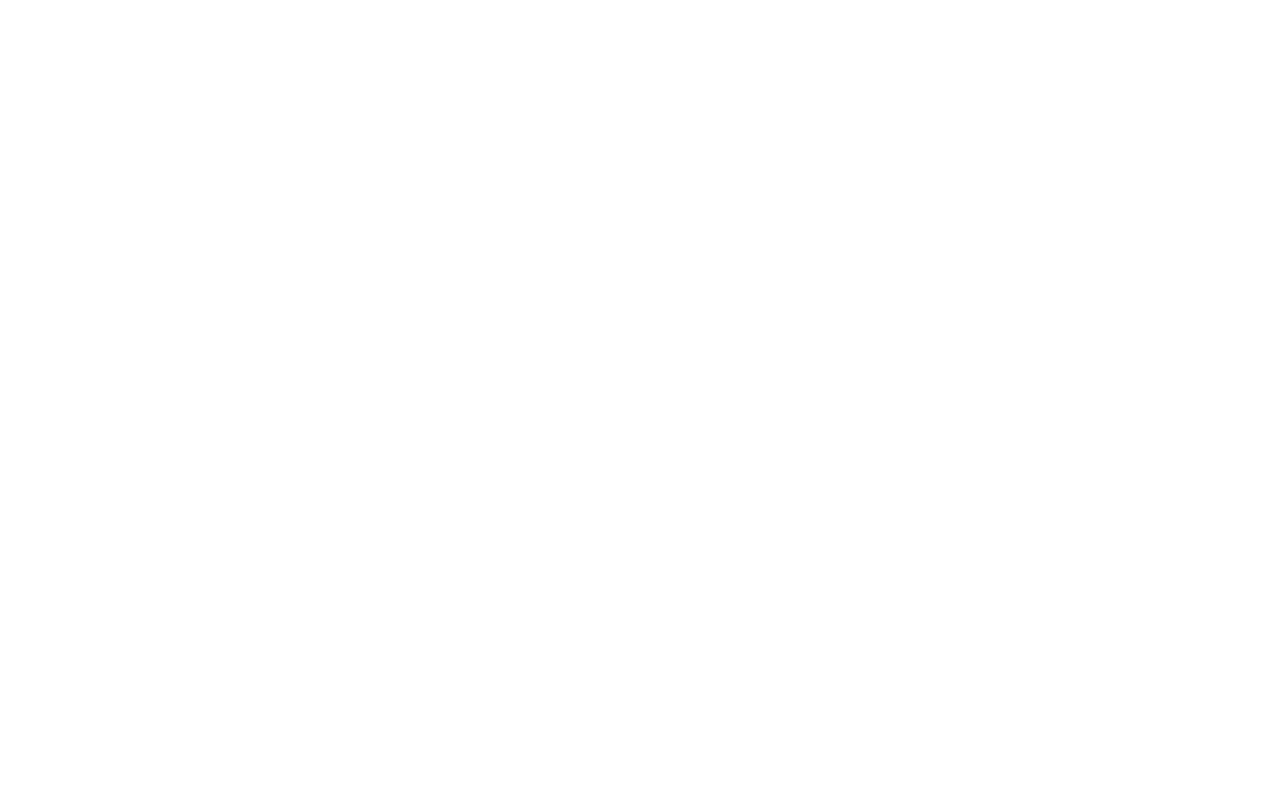
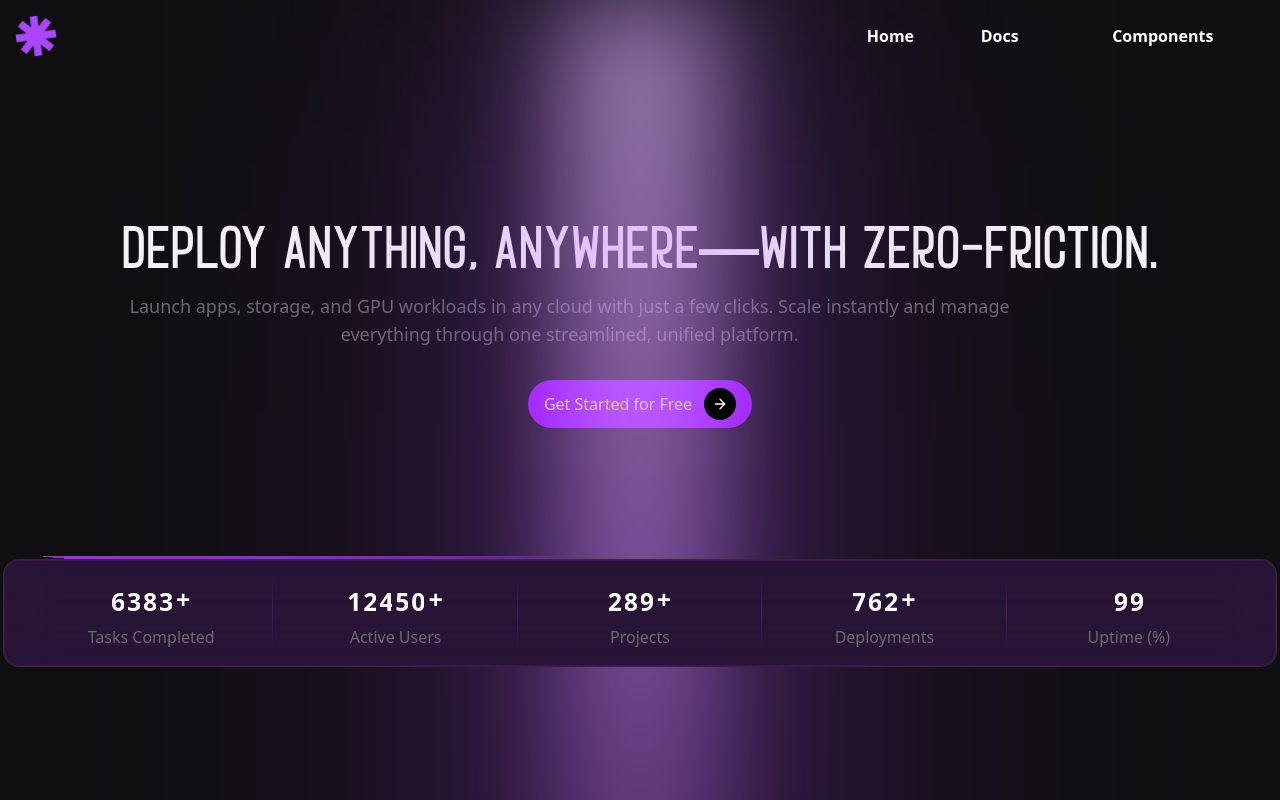
Before and after one commit to vamsi-jagatha/Reusable-Components, a React (Vite) app: page /testing in a window 1280 px wide. Before the commit this address had no page. Built offline with nearby package versions, Linux system fonts and the light colour scheme.

Commit message:
Update: Cards styling, Added testing route of viewing how it works in prod,  changes made in about section , Landing Pages  and CounterItems and CounterSections

```diff
--- a/src/App.css
+++ b/src/App.css
@@ -1,5 +1,6 @@
+html,
 body {
-  overflow-x: hidden;
+  overflow-x: hidden !important;
 }
 
 ::-webkit-scrollbar {
@@ -57,3 +58,56 @@
 }
 
 /* GSAP */
+.glass3d {
+  --filter-glass3d: blur(8px) brightness(1.65) saturate(3.3);
+  --color-glass3d: hsl(189 80% 10% / 0.2);
+  --noise-glass3d: url("https://www.transparenttextures.com/patterns/egg-shell.png");
+
+  position: relative;
+  z-index: 4;
+  box-shadow: 0 0 0.75px hsl(205 20% 10% / 0.2),
+    0.7px 0.8px 1.2px -0.4px hsl(205 20% 10% / 0.1),
+    1.3px 1.5px 2.2px -0.8px hsl(205 20% 10% / 0.1),
+    2.3px 2.6px 3.9px -1.2px hsl(205 20% 10% / 0.1),
+    3.9px 4.4px 6.6px -1.7px hsl(205 20% 10% / 0.1),
+    6.5px 7.2px 10.9px -2.1px hsl(205 20% 10% / 0.1),
+    8px 9px 14px -2.5px hsl(205 20% 10% / 0.2);
+}
+
+.glass3d::before {
+  content: "";
+  position: absolute;
+  inset: 0;
+  pointer-events: none;
+  border-radius: inherit;
+  overflow: hidden;
+  z-index: 3;
+
+  -webkit-backdrop-filter: var(--filter-glass3d);
+  backdrop-filter: var(--filter-glass3d);
+  background-color: var(--color-glass3d);
+  background-image: var(--noise-glass3d);
+  background-size: 100px;
+  background-repeat: repeat;
+}
+
+.glass3d::after {
+  content: "";
+  position: absolute;
+  inset: 0;
+  pointer-events: none;
+  border-radius: inherit;
+  overflow: hidden;
+  z-index: 5;
+
+  box-shadow: inset 2px 2px 1px -3px hsl(205 20% 90% / 0.8),
+    inset 4px 4px 2px -6px hsl(205 20% 90% / 0.3),
+    inset 1.5px 1.5px 1.5px -0.75px hsl(205 20% 90% / 0.15),
+    inset 1.5px 1.5px 0.25px hsl(205 20% 90% / 0.03),
+    inset 0 0 0.25px 0.5px hsl(205 20% 90% / 0.03);
+}
+
+.glass3d > * {
+  position: relative;
+  z-index: 6;
+}
--- a/src/App.jsx
+++ b/src/App.jsx
@@ -1,5 +1,6 @@
 import { BrowserRouter, Routes } from "react-router-dom";
 import MainRoutes from "./routes/MainRoutes";
+import TestingRoutes from "./routes/TestingRoutes";
 import "./App.css";
 
 import React from "react";
@@ -12,6 +13,7 @@
   return (
     <BrowserRouter>
       <Routes>{MainRoutes()}</Routes>
+      <Routes>{TestingRoutes()}</Routes>
     </BrowserRouter>
   );
 }
--- a/src/components/cards/Cards-4.jsx
+++ b/src/components/cards/Cards-4.jsx
@@ -62,9 +62,7 @@
         if (pauseOnHover) e.currentTarget.style.animationPlayState = "running";
       }}
     >
-      <div
-        className={`${radiusClass} bg-neutral-900 border border-white/10 p-6`}
-      >
+      <div className={`${radiusClass} bg-neutral-900 border border-white/10 `}>
         {children}
       </div>
 
--- a/src/components/counters/CounterSection-1.jsx
+++ b/src/components/counters/CounterSection-1.jsx
@@ -1,18 +1,27 @@
 import React from "react";
 import CounterItem from "./Counteritems-2";
+import Cards from "../cards/Cards-4";
 
 const CounterSection = ({ items = [] }) => {
   return (
-    <section className="w-full flex justify-center pt-32 pb-12 px-4">
+    <Cards
+      borderRadius="2xl"
+      borderWidth={3}
+      speed="8s"
+      colors={["#9C2CE9"]}
+      pauseOnHover={false}
+      borderLength={10} // % of visible border
+      rotation="counterClockwise"
+      className=" mt-20  md:w-7xl md:mt-32 mmd:pt-32   pt-32 pb-12 px-4"
+    >
       <div
         className="
           w-full max-w-7xl
           py-4 px-6
           rounded-2xl
-          bg-gradient-to-b from-[#4d5f25]/40 to-[#0b0d06]/90
+    bg-purple-800/20
           backdrop-blur-xl
-          border border-[#57702e]/30
-          shadow-[0_0_40px_rgba(100,255,100,0.15)]
+          border border-purple-700/30
         "
       >
         {/* GRID SYSTEM */}
@@ -53,7 +62,7 @@
                     hidden lg:block
                     absolute right-0 top-0 bottom-0
                     w-px
-                    bg-gradient-to-b from-transparent via-green-600/30 to-transparent
+                    bg-linear-to-b from-transparent via-purple-600/30 to-transparent
                   "
                 />
               )}
@@ -61,7 +70,7 @@
           ))}
         </div>
       </div>
-    </section>
+    </Cards>
   );
 };
 
--- a/src/components/counters/Counteritems-2.jsx
+++ b/src/components/counters/Counteritems-2.jsx
@@ -4,12 +4,11 @@
 const CounterItem = ({
   label,
   value,
-
   digitColor = "white",
   fontSize = 40,
-  width = 15,
+  width = 12,
   plus = true,
-  animationDelay = 0, // ⬅ NEW PROP
+  animationDelay = 0,
 }) => {
   const wrapperRef = useRef([]);
 
@@ -25,24 +24,24 @@
 
       const numberList = el.querySelector(".numbers");
       const direction = index % 2 === 0 ? "up" : "down";
+      const targetIndex = Number(digit);
 
-      // Reset before animation
       gsap.set(numberList, { y: 0 });
 
       if (direction === "up") {
         gsap.to(numberList, {
-          y: -digit * DIGIT_HEIGHT,
+          y: -(targetIndex * DIGIT_HEIGHT),
           duration: 1.6,
-          delay: animationDelay, // ⬅ APPLY DELAY HERE
+          delay: animationDelay,
           ease: "power4.out",
         });
       } else {
         gsap.set(numberList, { y: -(9 * DIGIT_HEIGHT) });
 
         gsap.to(numberList, {
-          y: -(digit * DIGIT_HEIGHT),
+          y: -(targetIndex * DIGIT_HEIGHT),
           duration: 1.6,
-          delay: animationDelay, // ⬅ APPLY DELAY HERE
+          delay: animationDelay,
           ease: "power4.out",
         });
       }
@@ -52,9 +51,12 @@
   return (
     <div className="flex flex-col items-center">
       <div
-        className={`flex gap-1 font-bold ${isTailwind ? digitColor : ""}`}
+        className={`flex gap-1 font-bold items-center ${
+          isTailwind ? digitColor : ""
+        }`}
         style={!isTailwind ? { color: digitColor } : {}}
       >
+        {/* DIGIT WHEELS */}
         {String(value)
           .split("")
           .map((digitChar, index) => (
@@ -66,7 +68,7 @@
             >
               <div
                 className="numbers absolute top-0 left-0"
-                style={{ height: `${48 * 10}px` }}
+                style={{ height: `${48 * 10}px` }} // Only 0–9
               >
                 {Array.from({ length: 10 }).map((_, i) => (
                   <div
@@ -86,31 +88,28 @@
                     {i}
                   </div>
                 ))}
+              </div>
+            </div>
+          ))}
 
-                {/* PLUS SIGN BLOCK */}
+        {/* STATIC PLUS SIGN */}
         {plus && (
-                  <div
+          <span
             className={isTailwind ? digitColor : ""}
             style={{
-                      height: "48px",
-                      display: "flex",
-                      justifyContent: "center",
-                      alignItems: "center",
               fontSize: `${fontSize}px`,
+              marginTop: "-4px",
               lineHeight: "48px",
-                      width: `${width}px`,
+              fontWeight: "bold",
               ...(isTailwind ? {} : { color: digitColor }),
             }}
           >
             +
-                  </div>
+          </span>
         )}
       </div>
-            </div>
-          ))}
-      </div>
 
-      <span className="text-gray-700 text-md mt-2">{label}</span>
+      <span className="text-gray-700 text-md mt-0">{label}</span>
     </div>
   );
 };
--- /dev/null
+++ b/src/pages/test/Testing.jsx
@@ -0,0 +1,12 @@
+import React from "react";
+import Spinner from "../../components/spinners/Spinner-1";
+import Landing from "../../sections/landing/Landing-2";
+const Testing = () => {
+  return (
+    <div>
+      <Landing />
+    </div>
+  );
+};
+
+export default Testing;
--- /dev/null
+++ b/src/routes/TestingRoutes.jsx
@@ -0,0 +1,13 @@
+import { Route } from "react-router-dom";
+import MainLayout from "../layouts/MainLayout";
+import Testing from "../pages/test/Testing";
+
+export default function TestingRoutes() {
+  return (
+    <>
+      <Route element={<MainLayout />}>
+        <Route path="/testing" element={<Testing />} />
+      </Route>
+    </>
+  );
+}
--- a/src/sections/about/About-1.jsx
+++ b/src/sections/about/About-1.jsx
@@ -14,10 +14,10 @@
           </header>
 
           {/* Center Large Text */}
-          <div className="text-center">
-            <p className="text-2xl md:text-4xl text-gray-300 max-w-6xl mx-auto leading-relaxed">
+          <div className=" ">
+            <p className="text-2xl inline-block md:text-4xl text-gray-300 max-w-6xl mx-auto leading-[1.55] text-justify">
               Build once. Reuse everywhere. Empower your development workflow
-              with beautifully designed, fully customizable UI components that
+              with beautifully designed, fully customizable UI components - that
               help you move faster without sacrificing quality. Each component
               is crafted to be flexible, intuitive, and scalable — giving you
               the freedom to create consistent, modern interfaces across every
--- a/src/sections/landing/Landing-1.jsx
+++ b/src/sections/landing/Landing-1.jsx
@@ -7,10 +7,10 @@
 const Landing = () => {
   return (
     <>
-      <section className="h-full lg:min-h-screen flex flex-col md:flex-row items-center justify-center text-center">
+      <section className=" overflow-hidden h-full lg:min-h-screen flex flex-col md:flex-row items-center justify-center text-center">
         <GradientBg
           colors={["#ff00e6", "#0055ff", "#00f0ff"]}
-          position="-top-[30%] -right-[10%]"
+          position="-top-[30%] right-[0%] md:-right-[10%]"
         />
 
         {/* Left Section (Text) */}
--- a/src/sections/landing/Landing-2.jsx
+++ b/src/sections/landing/Landing-2.jsx
@@ -16,6 +16,7 @@
         logoColor="text-purple-500"
         logoHoverColor="hover:text-purple-700"
         logoSize="w-10 h-10"
+        hoverTextColor="hover:text-purple-700"
         animateLogo={true}
         menuItems={[
           { label: "Home", href: "#home" },
@@ -26,7 +27,7 @@
 
       <Beam className="opacity-70" />
       <div>
-        <h1 className="text-5xl md:text-6xl max-w-6xl  pt-40 font-ragnear font-bold">
+        <h1 className="text-5xl md:text-6xl max-w-6xl  pt-54 font-ragnear font-bold">
           Deploy anything, anywhere
           <div className=" inline-block">—with zero-friction.</div>
         </h1>
@@ -49,13 +50,15 @@
           {
             label: "Tasks Completed",
             value: 6383,
-            fontSize: 30,
+            fontSize: 25,
+            width: 12,
             duration: 2000,
             plus: true,
           },
           {
             label: "Active Users",
-            fontSize: 30,
+            fontSize: 25,
+            width: 12,
             value: 12450,
             plus: true,
             duration: 2000,
@@ -64,21 +67,24 @@
             plus: true,
             label: "Projects",
             value: 289,
-            fontSize: 30,
+            width: 12,
+            fontSize: 25,
             duration: 2000,
           },
           {
             label: "Deployments",
             plus: true,
-            fontSize: 30,
+            fontSize: 25,
+            width: 12,
             value: 762,
             duration: 2000,
           },
           {
             label: "Uptime (%)",
-            value: 999,
-            plus: true,
-            fontSize: 30,
+            value: 99,
+            plus: false,
+            fontSize: 25,
+            width: 12,
             duration: 2000,
           },
         ]}
```
Lines whose indentation alone changed are shown as unchanged.
